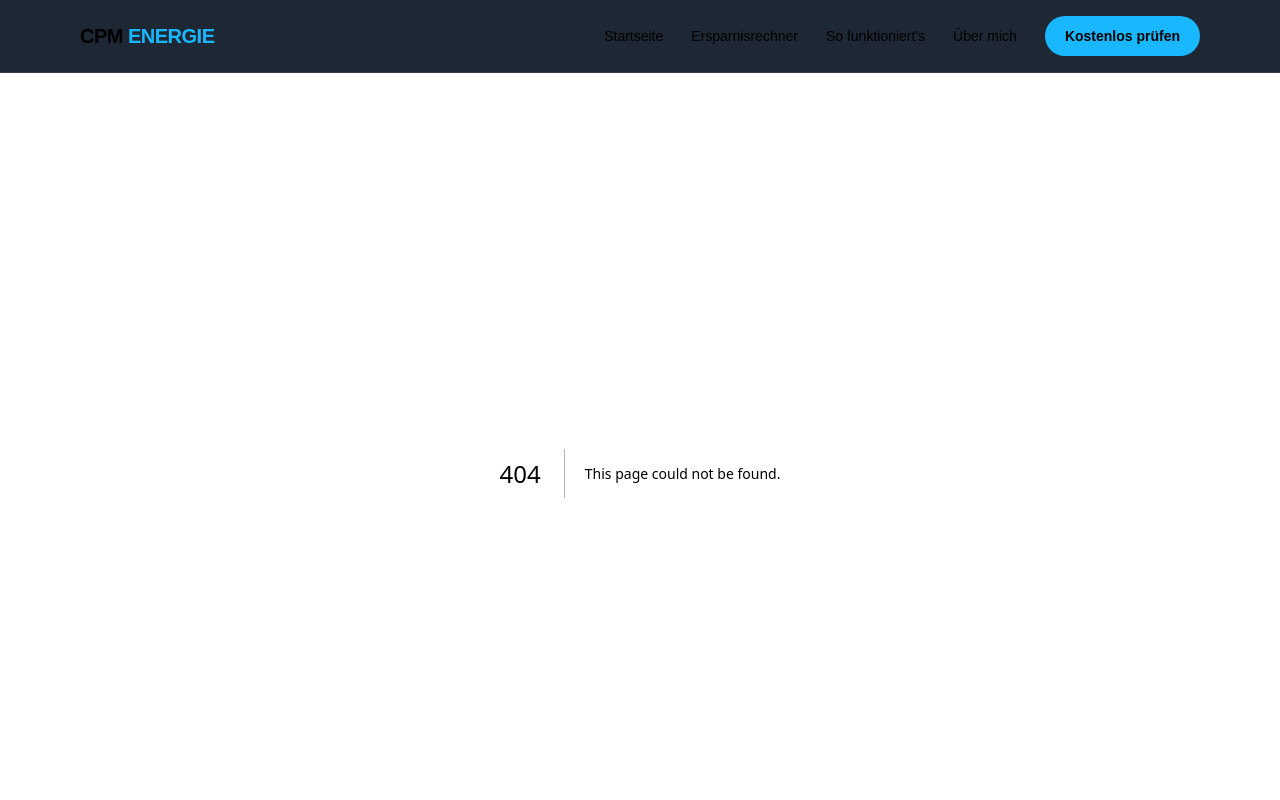
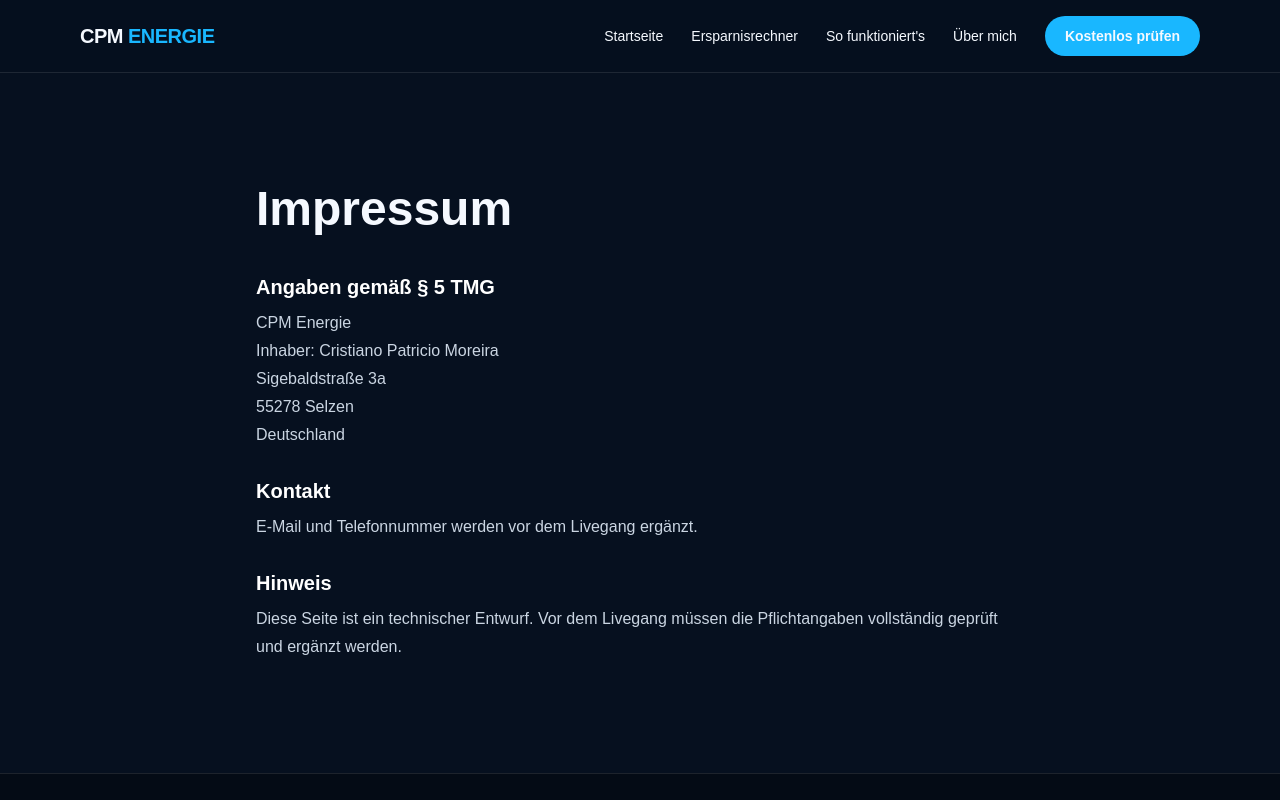
Before and after one commit to svt8f46zcd-stack/cpm-energie-website, a Next.js app: page /impressum in a window 1280 px wide. Before the commit this address had no page. Shown: the top 800 px of the page. Built offline with nearby package versions, Linux system fonts and the light colour scheme.

Commit message:
feat: add legal notice placeholder

```diff
--- /dev/null
+++ b/app/impressum/page.tsx
@@ -0,0 +1,2 @@
+export const metadata = { title: "Impressum" };
+export default function Impressum(){return <section className="container max-w-3xl py-20 md:py-28"><h1 className="text-4xl font-black md:text-5xl">Impressum</h1><div className="mt-10 space-y-7 leading-7 text-slate-300"><div><h2 className="text-xl font-bold text-white">Angaben gemäß § 5 TMG</h2><p className="mt-2">CPM Energie<br/>Inhaber: Cristiano Patricio Moreira<br/>Sigebaldstraße 3a<br/>55278 Selzen<br/>Deutschland</p></div><div><h2 className="text-xl font-bold text-white">Kontakt</h2><p className="mt-2">E-Mail und Telefonnummer werden vor dem Livegang ergänzt.</p></div><div><h2 className="text-xl font-bold text-white">Hinweis</h2><p className="mt-2">Diese Seite ist ein technischer Entwurf. Vor dem Livegang müssen die Pflichtangaben vollständig geprüft und ergänzt werden.</p></div></div></section>}
```
